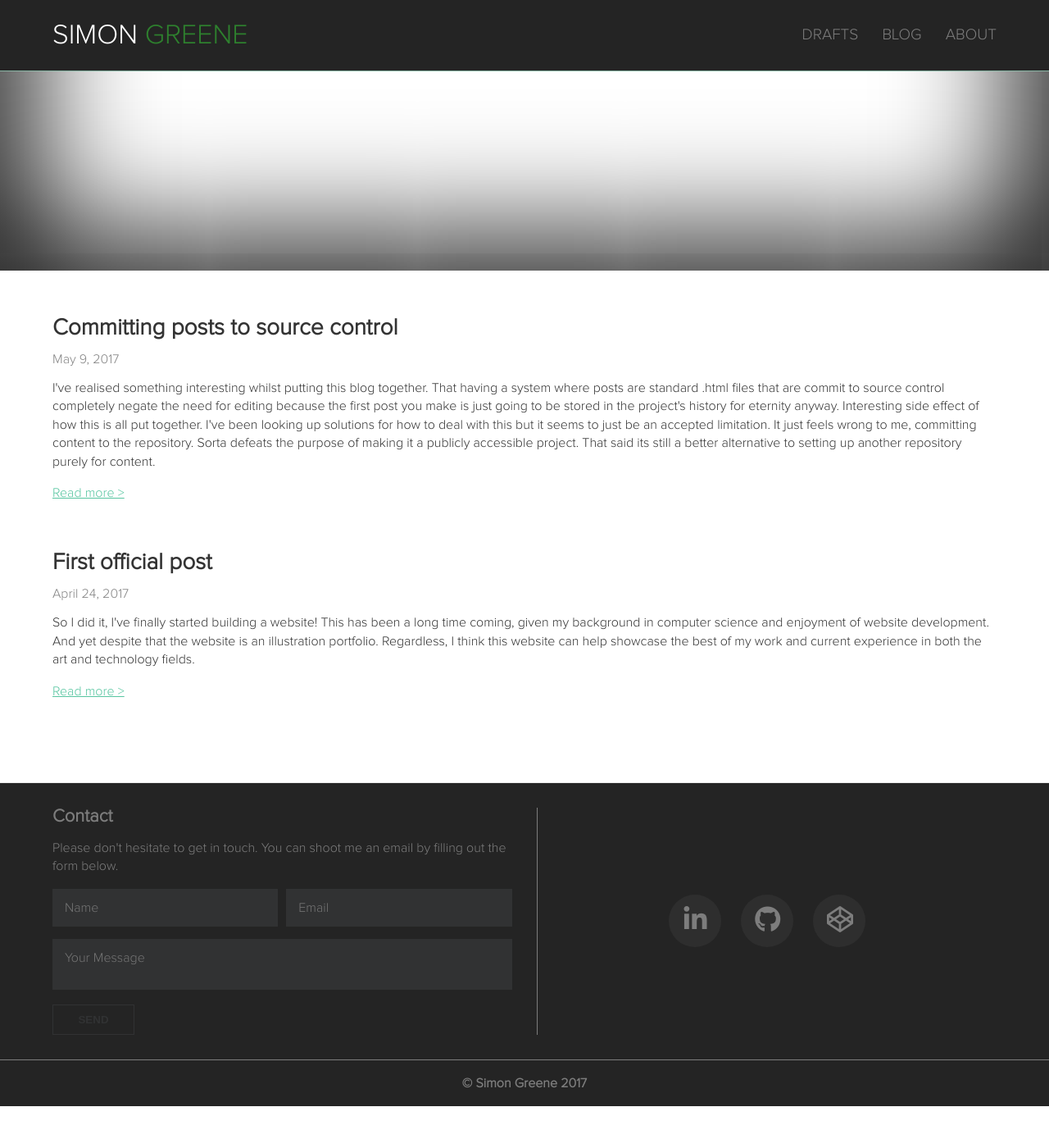
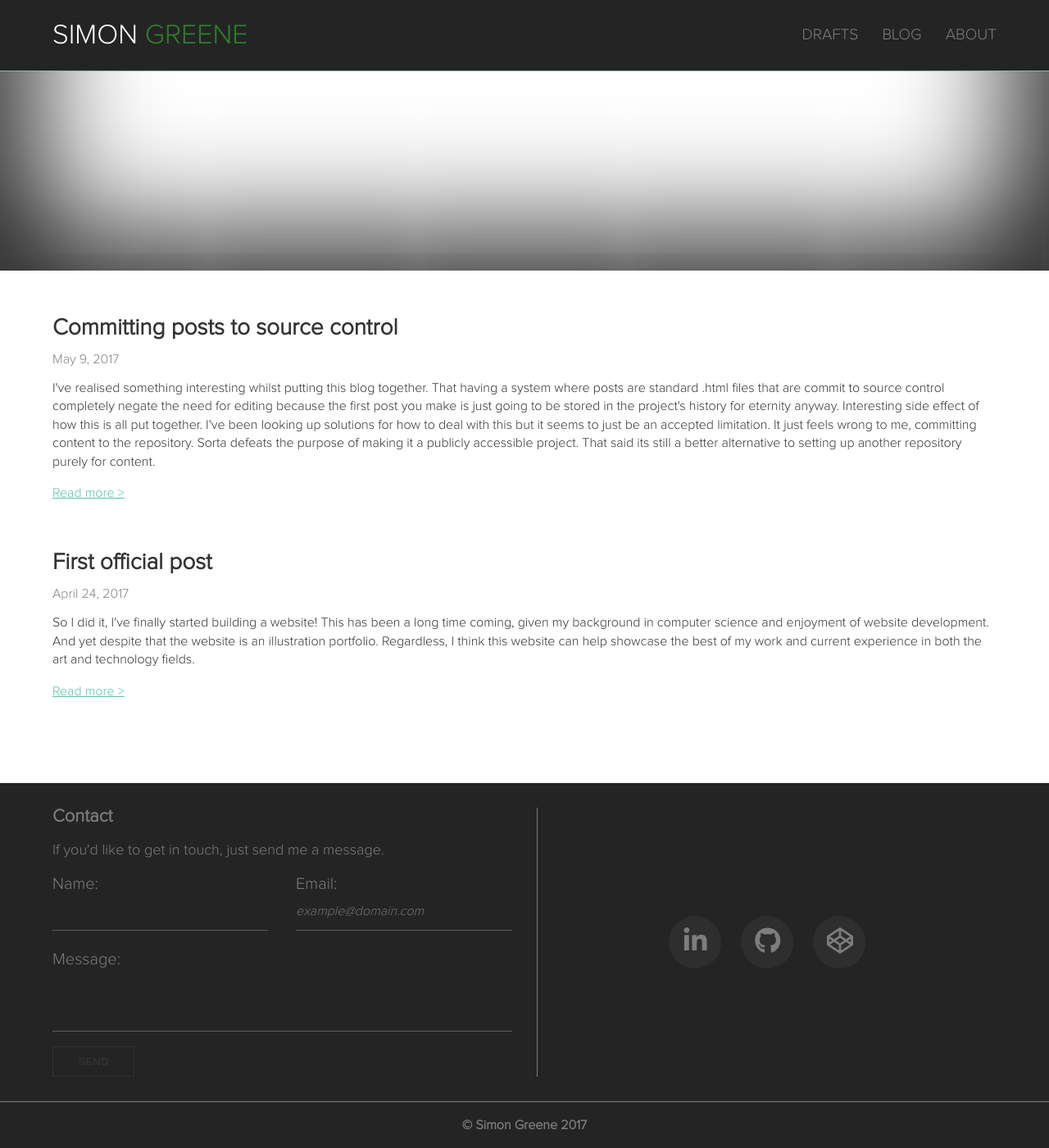
Before and after one commit to simonrg/web-portfolio, a Jekyll site: the page built from index.html, in a window 1280 px wide and 1400 px high, scrolled down 200 px. Shown: the whole window at 82% size. Built offline with Jekyll 4.4.1, drawn with Linux system fonts in a browser that asks for light colours; nearby versions of some CDN libraries; before the commit the page ends 1549 px from its top, so only the background shows below that.

Commit message:
Add labels to form markup, improve form styling on mobile

```diff
--- a/_includes/footer.html
+++ b/_includes/footer.html
@@ -5,13 +5,15 @@
 
       <div class="footer-col footer-col-1">
         <h4 class="footer-heading">Contact</h4>
-        <p>Please don't hesitate to get in touch. You can shoot me an email by filling out the form below.</p>
+        <p class="footer-text">If you'd like to get in touch, just send me a message.</p>
         <form action="https://formspree.io/{{ site.email }}" method="POST">
           <div class="form-field__container">
-            <input type="text" name="name" class="form-field__item" placeholder="Name">
-            <input type="email" name="_replyto" class="form-field__item" placeholder="Email">
+            <div class="form-field__container-item"><label class="form-field__label" for="name">Name:</label><input type="text" name="name" class="form-field__item" placeholder="">
+            </div>
+            <div class="form-field__container-item"><label class="form-field__label" for="email">Email:</label><input type="email" name="_replyto" class="form-field__item" placeholder="example@domain.com"></div>
           </div>
-          <textarea type="text" name="message" id="message" class="form-field__item contact-text" placeholder="Your Message" tabindex="1"></textarea>
+          <label class="form-field__label" for="message">Message:</label>
+          <textarea type="text" name="message" id="message" class="form-field__item contact-text" placeholder="" tabindex="1"></textarea>
           <input type="submit" value="Send" class="submit-btn submit-btn--disabled" disabled>
         </form>
       </div>
@@ -19,16 +21,13 @@
       <div class="footer-col footer-col-2">
         <ul class="social-media-list">
           <li class="social-media-list__item">
-            <a href="https://www.linkedin.com/in/simon-greene-b8bb70104/" class="social-media-link"><span class="icon icon--linkedin"><i class="fa fa-linkedin fa-2x" aria-hidden="true"></i></span></a>
-          </li>
-          <!-- <li class="social-media-list__item">
-            <a href="http://sh-guy.deviantart.com/" class="social-media-link"><span class="icon icon--deviantart"><i class="fa fa-deviantart fa-2x" aria-hidden="true"></i></span></a>
-          </li> -->
-          <li class="social-media-list__item">
-            <a href="https://github.com/simonrg" class="social-media-link"><span class="icon icon--github"><i class="fa fa-github fa-2x" aria-hidden="true"></i></span><span class="username"></span></a>
+            <a href="https://www.linkedin.com/in/simon-greene-b8bb70104/" class="social-media-link" target="_blank"><span class="icon icon--linkedin"><i class="fa fa-linkedin fa-2x" aria-hidden="true"></i></span></a>
           </li>
           <li class="social-media-list__item">
-            <a href="http://codepen.io/simon_rg/" class="social-media-link"><span class="icon icon--codepen"><i class="fa fa-codepen fa-2x" aria-hidden="true"></i></span></a>
+            <a href="https://github.com/simonrg" class="social-media-link" target="_blank"><span class="icon icon--github"><i class="fa fa-github fa-2x" aria-hidden="true"></i></span><span class="username"></span></a>
+          </li>
+          <li class="social-media-list__item">
+            <a href="http://codepen.io/simon_rg/" class="social-media-link" target="_blank"><span class="icon icon--codepen"><i class="fa fa-codepen fa-2x" aria-hidden="true"></i></span></a>
           </li>
         </ul>
       </div>
--- a/_sass/footer.scss
+++ b/_sass/footer.scss
@@ -20,6 +20,11 @@
 .footer-heading {
   font-size: 22px;
   margin: 0;
+
+  @media (max-width: $small-up) {
+    font-size: 26px;
+    text-align: center;
+  }
 }
 
 .social-media-link {
@@ -62,23 +67,78 @@
 @media screen and (max-width: 800px) {
   .footer-col-3 {
     width: -webkit-calc(100% - (30px / 2));
-    width: calc(100% - (30px / 2)); } }
+    width: calc(100% - (30px / 2)); }
+}
+
+::-webkit-input-placeholder { /* Chrome/Opera/Safari */
+  font-style: italic;
+}
+::-moz-placeholder { /* Firefox 19+ */
+  font-style: italic;
+}
+:-ms-input-placeholder { /* IE 10+ */
+  font-style: italic;
+}
+:-moz-placeholder { /* Firefox 18- */
+  font-style: italic;
+}
 
 .form-field__container {
-  display: flex;
+  display: table;
+  width: 100%;
+  margin-bottom: 50px;
+
+  @media (min-width: $small-up) {
+    margin-bottom: 25px;
+  }
+}
+
+.form-field__container-item {
+  display: inline-block;
+  width: 100%;
+
+  &:first-child {
+    margin-bottom: 50px;
+  }
+
+  @media (min-width: $small-up) {
+    width: 47%;
+
+    &:first-child {
+      margin-bottom: 0;
+    }
+
+    &:last-child {
+      float: right;
+    }
+  }
+}
+
+.form-field__label {
+  padding-right: 10px;
+  font-size: 22px;
+
+  @media (min-width: $small-up) {
+    font-size: 20px;
+  }
+}
+
+.form-field__container > .form-field__item:first-of-type {
+  margin-right: 10px;
 }
 
 .form-field__item {
-  width: 50%;
   border: 0;
-  background-color: #313233;
-  color: white;
+  background-color: transparent;
+  color: #a7a7a7;
   font-family: inherit;
-  font-size: inherit;
-  padding: 15px;
+  font-size: 18px;
+  padding: 15px 0;
+  border-bottom: 1px solid #5a5e61;
+  width: 100%;
 
-  &:first-of-type {
-    margin-right: 10px;
+  @media (min-width: $small-up) {
+    font-size: inherit;
   }
 }
 
@@ -87,9 +147,13 @@
   -moz-box-sizing: border-box;
   box-sizing: border-box;
   width: 100%;
-  height: 200px;
+  height: 130px;
   margin: 15px 0;
   resize: none;
+
+  @media (min-width: $small-up) {
+    height: auto;
+  }
 }
 
 .submit-btn {
@@ -98,6 +162,12 @@
   text-transform: uppercase;
   background-color: transparent;
   font-weight: bold;
+
+  @media (max-width: $small-up) {
+    height: 50px;
+    font-size: 22px;
+    font-weight: 100;
+  }
 }
 
 .submit-btn--enabled {
@@ -154,8 +224,13 @@
   .submit-btn {
     width: 100px;
   }
+}
 
-  .contact-text {
-    height: auto;
+.footer-text {
+  font-size: 18px;
+  text-align: center;
+
+  @media (min-width: $small-up) {
+    text-align: left;
   }
 }
```
